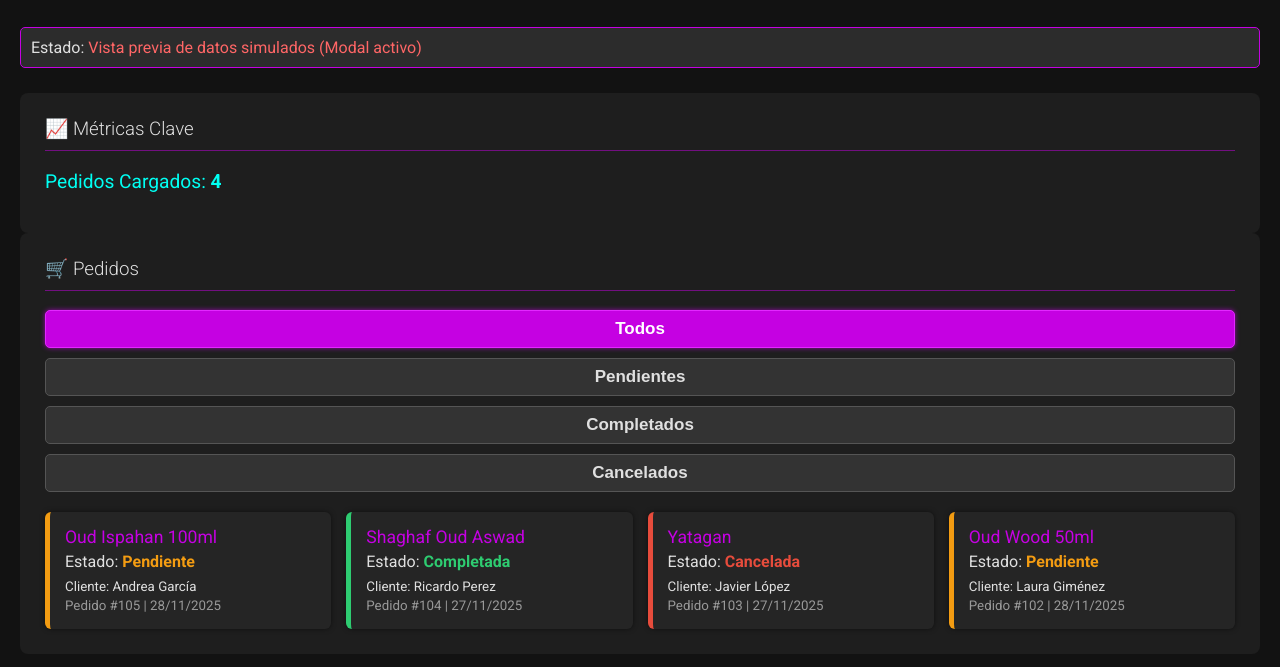
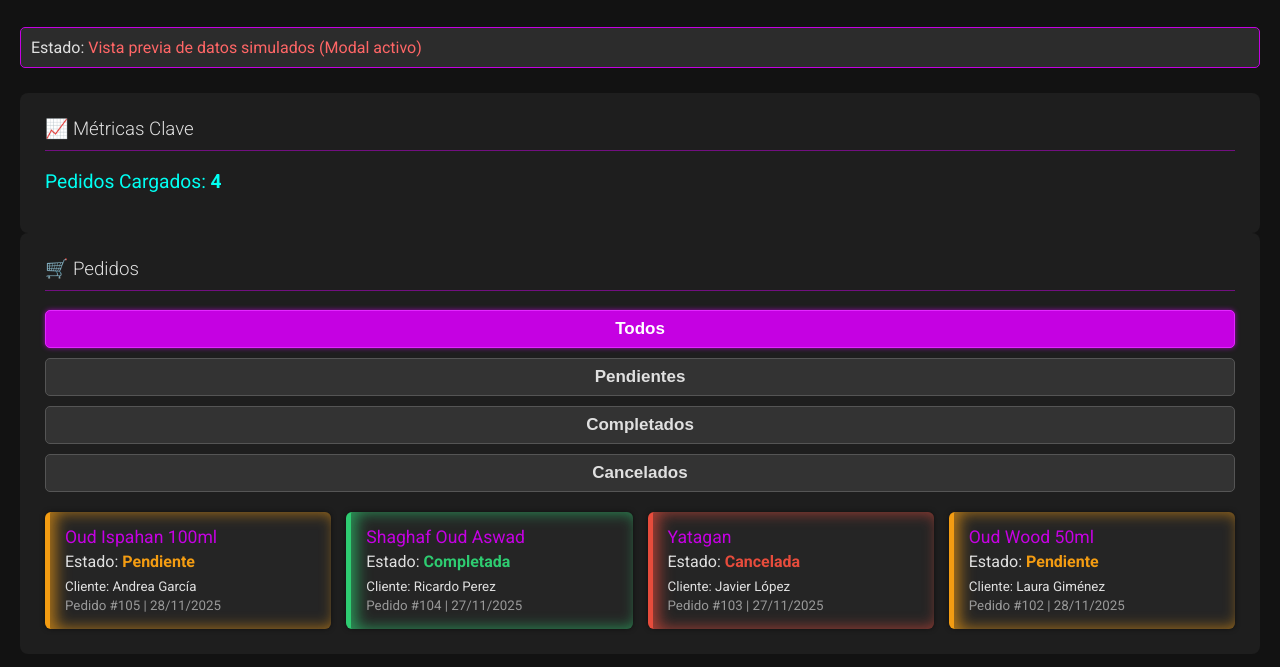
Before and after one commit to juancruzrv/ventas, a plain HTML site: page prueba_datos.html in a window 1280 px wide. Shown: the part 81-748 px from the top of the page. Drawn offline with Linux system fonts and the light colour scheme.

Commit message:
Update style.css

```diff
--- a/style.css
+++ b/style.css
@@ -133,7 +133,8 @@ button:hover {
 /* 3. Estilos del Dashboard (dashboard.html) */
 /* ======================================= */
 #dashboard-content {
-    display: none;
+    /* En la versión final se controlará con JS */
+    /* display: none; */
 }
 .header {
     display: flex;
@@ -152,7 +153,7 @@ button:hover {
     background: #1e1e1e;
     padding: 25px;
     border-radius: 8px;
-    /* Bordes de color eliminados para contenedores principales */
+    /* Bordes y sombras eliminados para contenedores principales (Diseño Minimalista) */
     box-shadow: none;
 }
 #logout-btn {
@@ -199,28 +200,59 @@ button:hover {
     background: #252525;
     padding: 15px;
     border-radius: 6px;
-    border-left: 5px solid transparent; /* Base para el borde de estado */
-    box-shadow: 0 0 5px rgba(0, 0, 0, 0.5);
+    border-left: 5px solid transparent; /* Base para el borde sólido de estado */
+    box-shadow: 0 0 5px rgba(0, 0, 0, 0.5); /* Sombra sutil general */
     cursor: pointer;
     transition: all 0.2s ease;
+    position: relative;
 }
 
 /* Efecto hover */
 .pedido-item:hover {
-    box-shadow: 0 0 10px rgba(197, 1, 226, 0.4);
     transform: translateY(-2px);
 }
 
-/* Colores de Borde basados en el Estado (Semaforo Neón) */
+/* Colores de Borde y Efecto Neón basados en el Estado (Semaforo Neón) */
+
+/* PENDIENTE */
 .estado-pendiente {
-    border-left-color: #f39c12; /* Naranja/Amarillo neón */
+    border-left-color: #f39c12; /* Borde sólido naranja */
+    box-shadow:
+        0 0 5px rgba(0, 0, 0, 0.5), /* Sombra general suave */
+        inset 5px 0 15px rgba(243, 156, 18, 0.7); /* Sombra neón interior izquierda */
 }
+.estado-pendiente:hover {
+    box-shadow:
+        0 0 15px rgba(0, 0, 0, 0.7), /* Sombra general más fuerte en hover */
+        inset 5px 0 25px rgba(243, 156, 18, 1); /* Sombra neón interior izquierda más intensa */
+}
+
+/* COMPLETADA */
 .estado-completada {
-    border-left-color: #2ecc71; /* Verde neón */
+    border-left-color: #2ecc71; /* Borde sólido verde */
+    box-shadow:
+        0 0 5px rgba(0, 0, 0, 0.5),
+        inset 5px 0 15px rgba(46, 204, 113, 0.7); /* Sombra neón interior izquierda */
 }
+.estado-completada:hover {
+    box-shadow:
+        0 0 15px rgba(0, 0, 0, 0.7),
+        inset 5px 0 25px rgba(46, 204, 113, 1); /* Sombra neón interior izquierda más intensa */
+}
+
+/* CANCELADA */
 .estado-cancelada {
-    border-left-color: #e74c3c; /* Rojo neón */
+    border-left-color: #e74c3c; /* Borde sólido rojo */
+    box-shadow:
+        0 0 5px rgba(0, 0, 0, 0.5),
+        inset 5px 0 15px rgba(231, 76, 60, 0.7); /* Sombra neón interior izquierda */
 }
+.estado-cancelada:hover {
+    box-shadow:
+        0 0 15px rgba(0, 0, 0, 0.7),
+        inset 5px 0 25px rgba(231, 76, 60, 1); /* Sombra neón interior izquierda más intensa */
+}
+
 
 /* Estilos para la barra de Filtros */
 #filter-container {
```
